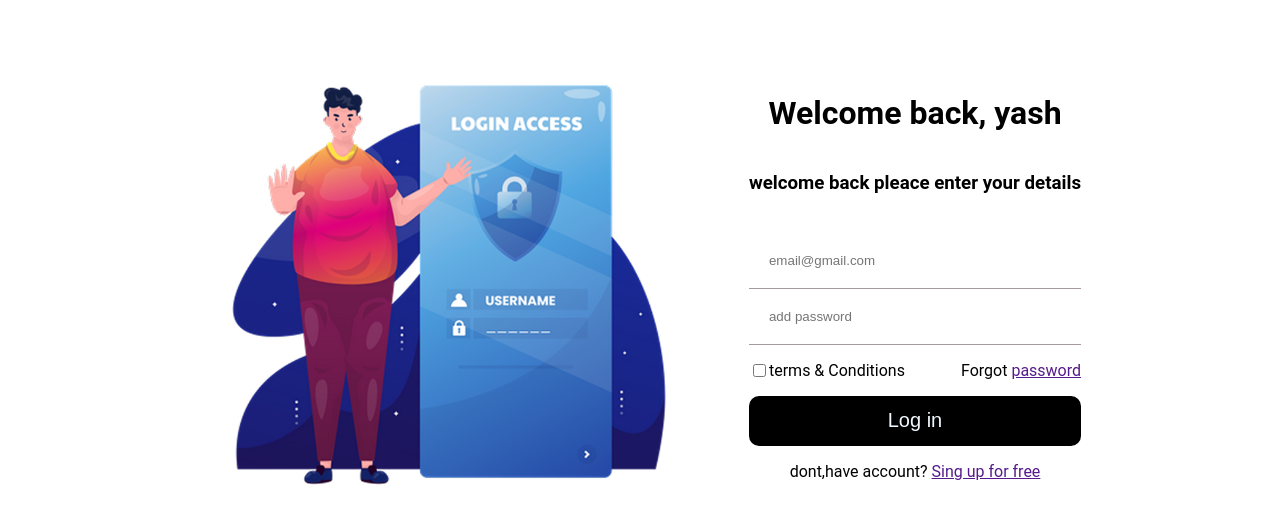
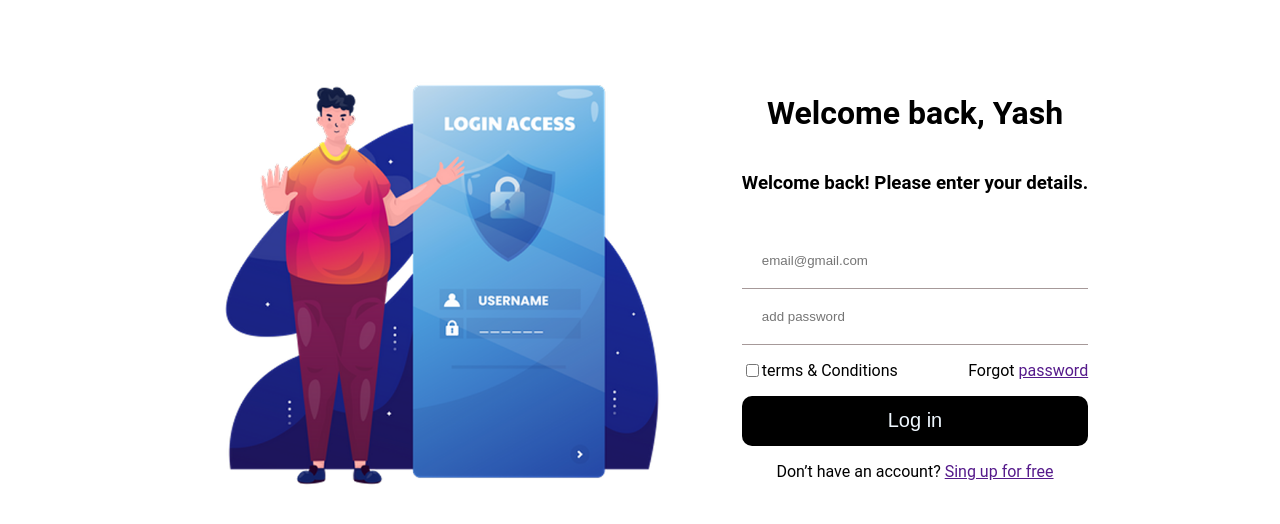
Before and after one commit to Farid12443/KA-COLLABORATION, a plain HTML site: page login.html in a window 1280 px wide. Shown: the part 80-604 px from the top of the page. Drawn offline with Linux system fonts and the light colour scheme.

Commit message:
edit login

```diff
--- a/login.html
+++ b/login.html
@@ -36,8 +36,8 @@
       <img src="images/image-login.png" alt="" class="image">
     </div>
     <div class="all-item-content">
-      <h1 class="h1">Welcome back, yash</h1>
-      <h3>welcome back pleace enter your details</h3>
+      <h1 class="h1">Welcome back, Yash</h1>
+      <h3>Welcome back! Please enter your details.</h3>
       <div class="erorMassage" id="erorMassage"></div>
       <form action="" class="input-style" id="loginForm">
         <input placeholder="email@gmail.com" type="email" class="input" id="email">
@@ -50,7 +50,7 @@
           <p>Forgot <a href="">password</a></p>
         </div>
         <button class="button">Log in</button>
-        <p class="bottem-crate-akun">dont,have account? <a href="">Sing up for free</a></p>
+        <p class="bottem-crate-akun">Don’t have an account? <a href="">Sing up for free</a></p>
       </form>
     </div>
   </div>
```
